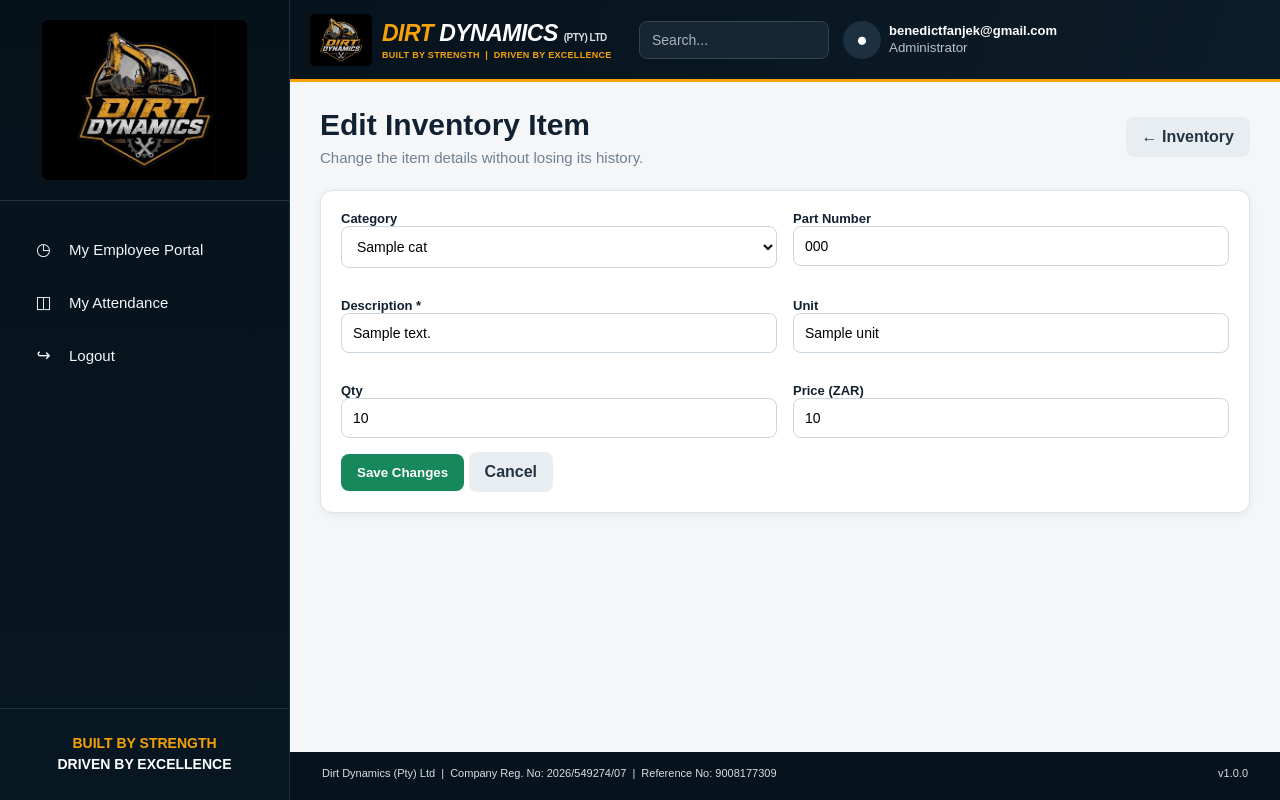
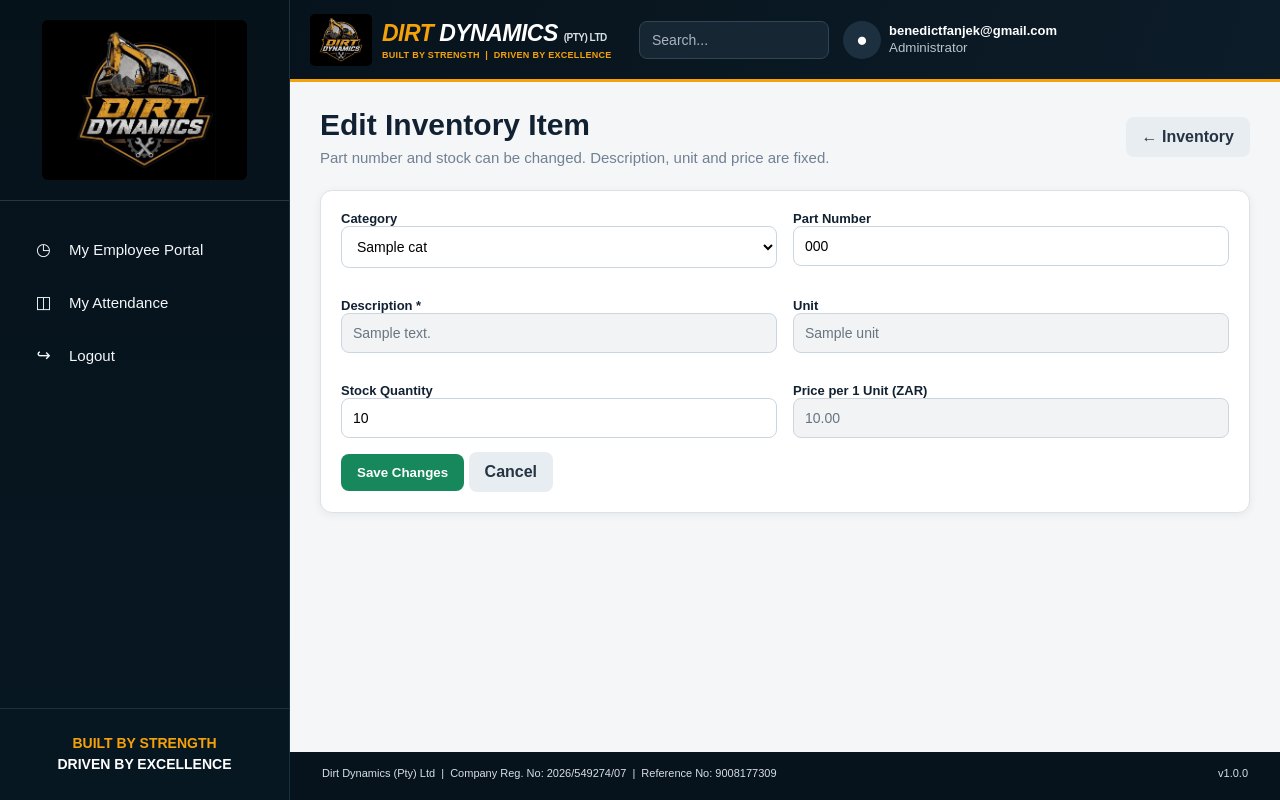
Before and after one commit to benedictfanjek-a11y/DirtDynamics-Invoice-System, a Flask app: template templates/item_edit.html in a window 1280 px wide. Run offline with Flask 3, Linux system fonts and the light colour scheme; the visitor is signed in with stand-in values (Sample User, id 1); data comes from the database, SQL or seed files in the repository; tables that the repository leaves empty hold one stand-in row (values such as "Sample post"); the template is opened without the code that fills it: most values are stand-ins (such as "Sample title", 1, 10 or a date in 2020).

Commit message:
Lock inventory description and price; allow part number and stock editing

```diff
--- a/templates/item_edit.html
+++ b/templates/item_edit.html
@@ -1,4 +1,15 @@
 {% extends "base.html" %}{% block content %}
-<div class="page-title"><div><h1>Edit Inventory Item</h1><p>Change the item details without losing its history.</p></div><a class="btn btn2" href="{{url_for('items')}}">← Inventory</a></div>
-<form method="post" class="card"><div class="row"><label>Category<select name="category_id" required>{% for cat in categories %}<option value="{{cat.id}}" {% if item.category_id==cat.id %}selected{% endif %}>{{cat.name}}</option>{% endfor %}</select></label><label>Part Number<input name="code" value="{{item.code or ''}}"></label><label>Description *<input name="description" value="{{item.description}}" required></label><label>Unit<input name="unit" value="{{item.unit or 'each'}}"></label><label>Qty<input name="qty" type="number" step="0.01" min="0" value="{{item.qty or 0}}"></label><label>Price (ZAR)<input name="price" type="number" step="0.01" min="0" value="{{item.price or 0}}"></label></div><button class="success">Save Changes</button> <a class="btn btn2" href="{{url_for('items')}}">Cancel</a></form><style>.success{background:#16885b;color:#fff}</style>
+<div class="page-title"><div><h1>Edit Inventory Item</h1><p>Part number and stock can be changed. Description, unit and price are fixed.</p></div><a class="btn btn2" href="{{url_for('items')}}">← Inventory</a></div>
+<form method="post" class="card">
+<div class="row">
+<label>Category<select name="category_id" required>{% for cat in categories %}<option value="{{cat.id}}" {% if item.category_id==cat.id %}selected{% endif %}>{{cat.name}}</option>{% endfor %}</select></label>
+<label>Part Number<input name="code" value="{{item.code or ''}}"></label>
+<label>Description *<input value="{{item.description}}" readonly></label>
+<label>Unit<input value="{{item.unit or 'each'}}" readonly></label>
+<label>Stock Quantity<input name="qty" type="number" step="0.01" min="0" value="{{item.qty or 0}}"></label>
+<label>Price per 1 Unit (ZAR)<input value="{{'%.2f'|format(item.price or 0)}}" readonly></label>
+</div>
+<button class="success">Save Changes</button> <a class="btn btn2" href="{{url_for('items')}}">Cancel</a>
+</form>
+<style>.success{background:#16885b;color:#fff}.card input[readonly]{background:#f1f3f5;color:#687580;cursor:not-allowed}</style>
 {% endblock %}
```
